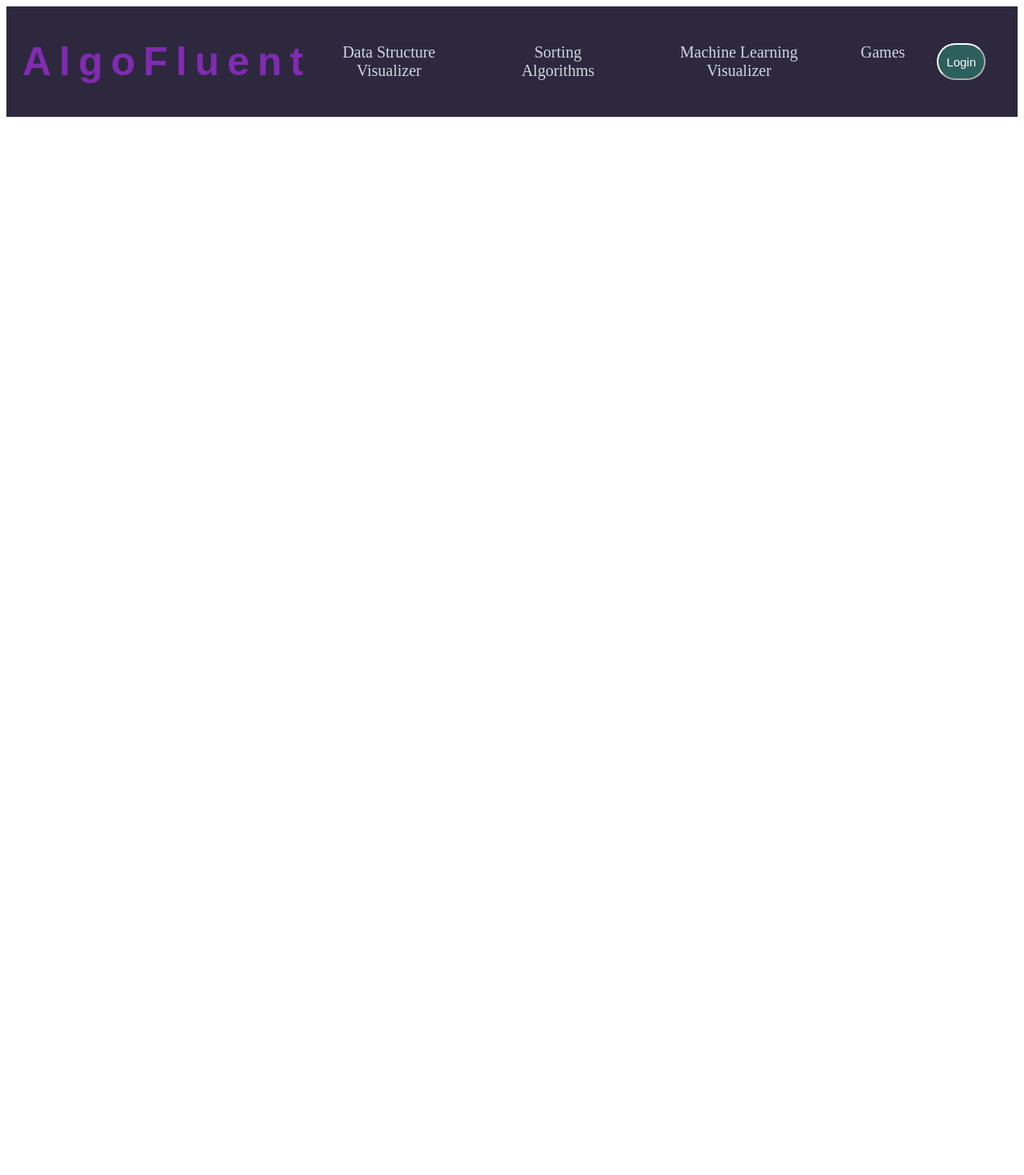
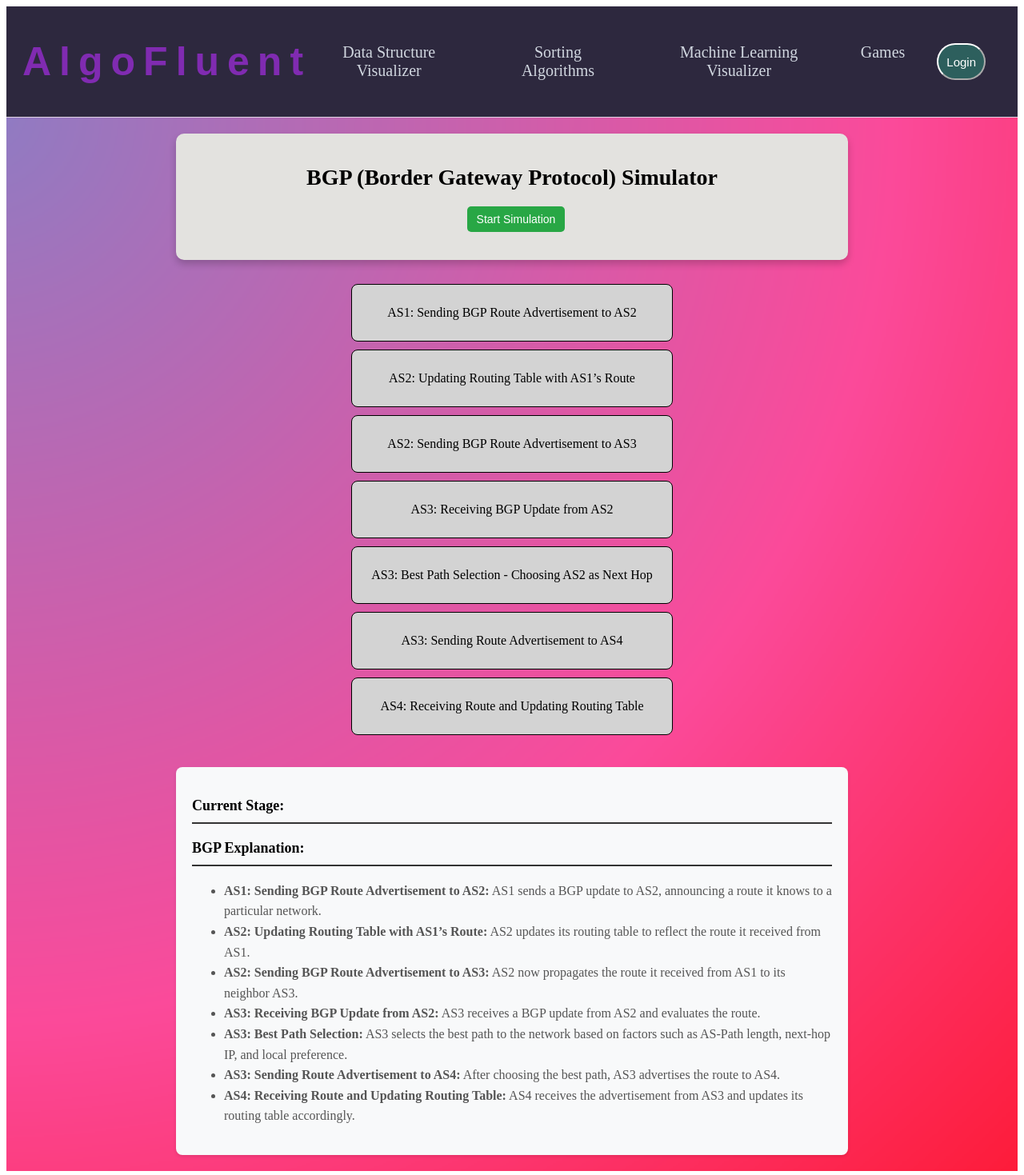
Before and after one commit to darsh175223/Algo-Fluent-Website, a React (Create React App) app in the folder frontend/: page /BGP in a window 1280 px wide. Shown: the top 1469 px of the page at 80% size. Before the commit the page ends 800 px from the top, so only its background shows below. Built offline with nearby package versions, Linux system fonts and the light colour scheme.

Commit message:
Added Border Gateway Protocol Simulator

```diff
--- a/frontend/src/App.js
+++ b/frontend/src/App.js
@@ -51,6 +51,7 @@ import Dijestra from './pages/Dijestra';
 import TCP_IP from './pages/TCP-IP';
 import HTTP_Sim from './pages/HTTP_Sim';
 import RoutingSim from './pages/RoutingSim';
+import BGP from './pages/BGP';
 
 
 
@@ -227,6 +228,7 @@ function App() {
         <Route path="/TCP_IP" element={<TCP_IP />} />
         <Route path="/HTTP_Sim" element={<HTTP_Sim />} />
         <Route path="/RoutingSim" element={<RoutingSim />} />
+        <Route path="/BGP" element={<BGP />} />
 
 
 
--- /dev/null
+++ b/frontend/src/pages/BGP.js
@@ -0,0 +1,190 @@
+import React, { useState, useEffect } from 'react';
+
+const BGPSimulator = () => {
+  const [currentStep, setCurrentStep] = useState(null);
+  const [isSimulating, setIsSimulating] = useState(false);
+  const [currentStage, setCurrentStage] = useState('');
+
+  // Steps in the BGP simulation process
+  const steps = [
+    'AS1: Sending BGP Route Advertisement to AS2',
+    'AS2: Updating Routing Table with AS1’s Route',
+    'AS2: Sending BGP Route Advertisement to AS3',
+    'AS3: Receiving BGP Update from AS2',
+    'AS3: Best Path Selection - Choosing AS2 as Next Hop',
+    'AS3: Sending Route Advertisement to AS4',
+    'AS4: Receiving Route and Updating Routing Table',
+  ];
+
+  useEffect(() => {
+    if (currentStep === steps.length) {
+      setIsSimulating(false);
+    }
+  }, [currentStep]);
+
+  const startSimulation = () => {
+    if (isSimulating) return;
+
+    setIsSimulating(true);
+    setCurrentStep(0);
+    setCurrentStage('Starting BGP Routing Simulation...');
+
+    const simulateStep = (stepIndex) => {
+      if (stepIndex >= steps.length) return;
+
+      setTimeout(() => {
+        setCurrentStep(stepIndex);
+        setCurrentStage(`Step: ${steps[stepIndex]}`);
+        simulateStep(stepIndex + 1);
+      }, 2000); // 2-second delay between steps
+    };
+
+    simulateStep(0);
+  };
+
+  const renderSteps = () => {
+    return steps.map((step, index) => (
+      <div
+        key={index}
+        style={{
+          ...styles.stepBox,
+          backgroundColor:
+            index === currentStep
+              ? 'yellow'
+              : currentStep > index
+              ? '#28a745'
+              : 'lightgray',
+        }}
+      >
+        {step}
+      </div>
+    ));
+  };
+
+  return (
+    <div style={styles.mainContainer}>
+      <div style={styles.controlPanel}>
+        <h1 style={styles.header}>BGP (Border Gateway Protocol) Simulator</h1>
+        <div style={styles.controls}>
+          <button onClick={startSimulation} style={styles.button} disabled={isSimulating}>
+            Start Simulation
+          </button>
+        </div>
+      </div>
+
+      <div style={styles.visualizationContainer}>
+        {renderSteps()}
+      </div>
+
+      <div style={styles.infoPanel}>
+        <h3 style={styles.infoHeader}>Current Stage:</h3>
+        <p style={styles.currentStage}>{currentStage}</p>
+        <h3 style={styles.infoHeader}>BGP Explanation:</h3>
+        <ul style={styles.infoList}>
+          <li>
+            <strong>AS1: Sending BGP Route Advertisement to AS2:</strong> AS1 sends a BGP update to AS2, announcing a route it knows to a particular network.
+          </li>
+          <li>
+            <strong>AS2: Updating Routing Table with AS1’s Route:</strong> AS2 updates its routing table to reflect the route it received from AS1.
+          </li>
+          <li>
+            <strong>AS2: Sending BGP Route Advertisement to AS3:</strong> AS2 now propagates the route it received from AS1 to its neighbor AS3.
+          </li>
+          <li>
+            <strong>AS3: Receiving BGP Update from AS2:</strong> AS3 receives a BGP update from AS2 and evaluates the route.
+          </li>
+          <li>
+            <strong>AS3: Best Path Selection:</strong> AS3 selects the best path to the network based on factors such as AS-Path length, next-hop IP, and local preference.
+          </li>
+          <li>
+            <strong>AS3: Sending Route Advertisement to AS4:</strong> After choosing the best path, AS3 advertises the route to AS4.
+          </li>
+          <li>
+            <strong>AS4: Receiving Route and Updating Routing Table:</strong> AS4 receives the advertisement from AS3 and updates its routing table accordingly.
+          </li>
+        </ul>
+      </div>
+    </div>
+  );
+};
+
+const styles = {
+  mainContainer: {
+    backgroundImage: `url(${require('.././pics/Gradient.png')})`,
+    backgroundSize: 'cover',
+    backgroundRepeat: 'no-repeat',
+    minHeight: '100vh',
+    padding: '20px',
+    display: 'flex',
+    flexDirection: 'column',
+    alignItems: 'center',
+  },
+  controlPanel: {
+    backgroundColor: '#e3e2df',
+    borderRadius: '10px',
+    padding: '20px',
+    marginBottom: '30px',
+    width: '90%',
+    maxWidth: '800px',
+    boxShadow: '0px 5px 10px rgba(0, 0, 0, 0.2)',
+    textAlign: 'center',
+  },
+  header: {
+    fontSize: '28px',
+    marginBottom: '20px',
+  },
+  controls: {
+    marginBottom: '15px',
+  },
+  button: {
+    padding: '8px 12px',
+    fontSize: '14px',
+    borderRadius: '5px',
+    backgroundColor: '#28a745',
+    color: 'white',
+    cursor: 'pointer',
+    border: 'none',
+    marginLeft: '10px',
+  },
+  visualizationContainer: {
+    display: 'flex',
+    flexDirection: 'column',
+    alignItems: 'center',
+    marginBottom: '30px',
+  },
+  stepBox: {
+    width: '400px',
+    height: '70px',
+    border: '1px solid black',
+    borderRadius: '8px',
+    marginBottom: '10px',
+    display: 'flex',
+    justifyContent: 'center',
+    alignItems: 'center',
+    fontSize: '16px',
+  },
+  infoPanel: {
+    backgroundColor: '#f8f9fa',
+    padding: '20px',
+    borderRadius: '8px',
+    textAlign: 'left',
+    maxWidth: '800px',
+    boxShadow: '0 2px 4px rgba(0,0,0,0.1)',
+  },
+  infoHeader: {
+    fontSize: '18px',
+    borderBottom: '2px solid #333',
+    paddingBottom: '10px',
+  },
+  infoList: {
+    color: '#555',
+    lineHeight: '1.6',
+  },
+  currentStage: {
+    fontSize: '16px',
+    color: '#333',
+    marginBottom: '20px',
+  },
+};
+
+export default BGPSimulator;
--- a/frontend/src/pages/More_simulations.js
+++ b/frontend/src/pages/More_simulations.js
@@ -69,6 +69,10 @@ const UserDashboard = () => {
 <Link to="/RoutingSim">
   <button style={{backgroundColor: '#6a0dad', color: 'white', padding: '15px 32px', margin: '10px', cursor: 'pointer', borderRadius: '5px', display: 'inline-block', textDecoration: 'none', fontSize: '16px'}}>Routing Sim</button>
 </Link>
+<Link to="/BGP">
+  <button style={{backgroundColor: '#6a0dad', color: 'white', padding: '15px 32px', margin: '10px', cursor: 'pointer', borderRadius: '5px', display: 'inline-block', textDecoration: 'none', fontSize: '16px'}}>BGP</button>
+</Link>
+
 
 
 
```
